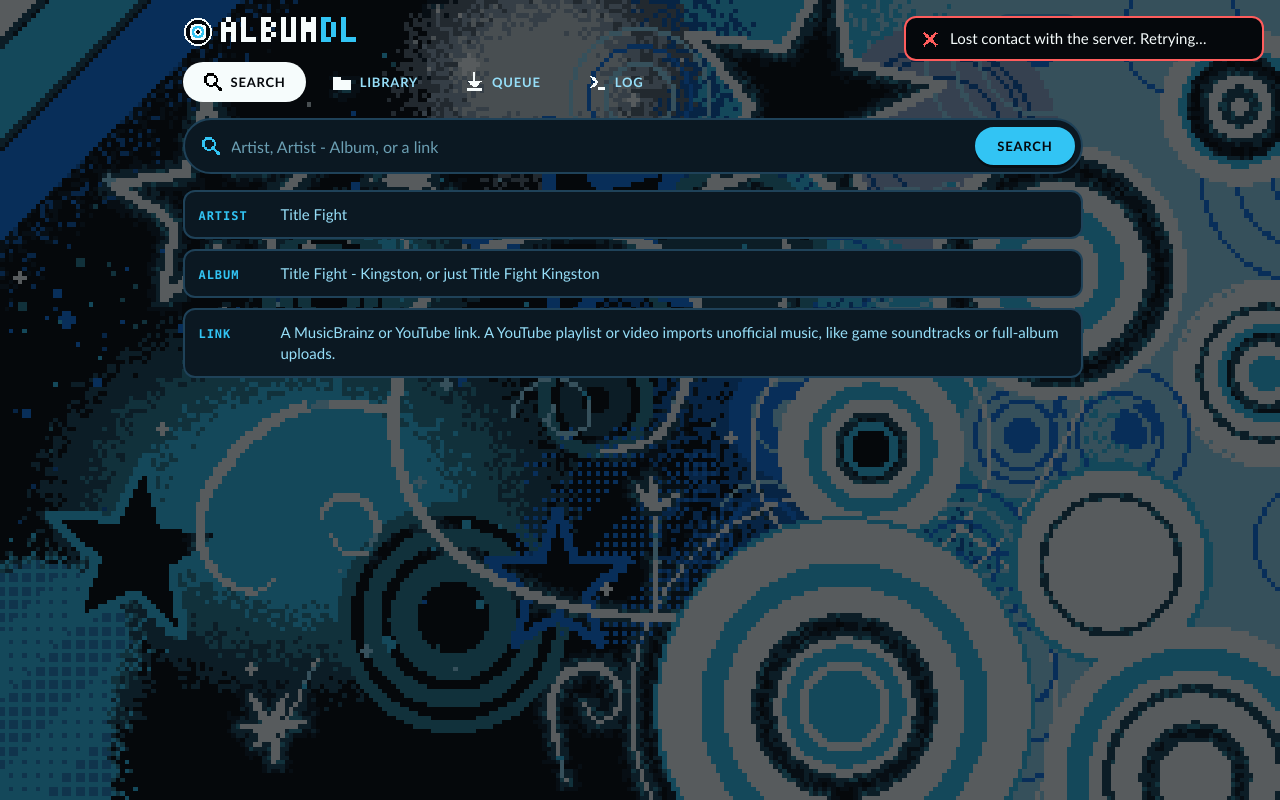
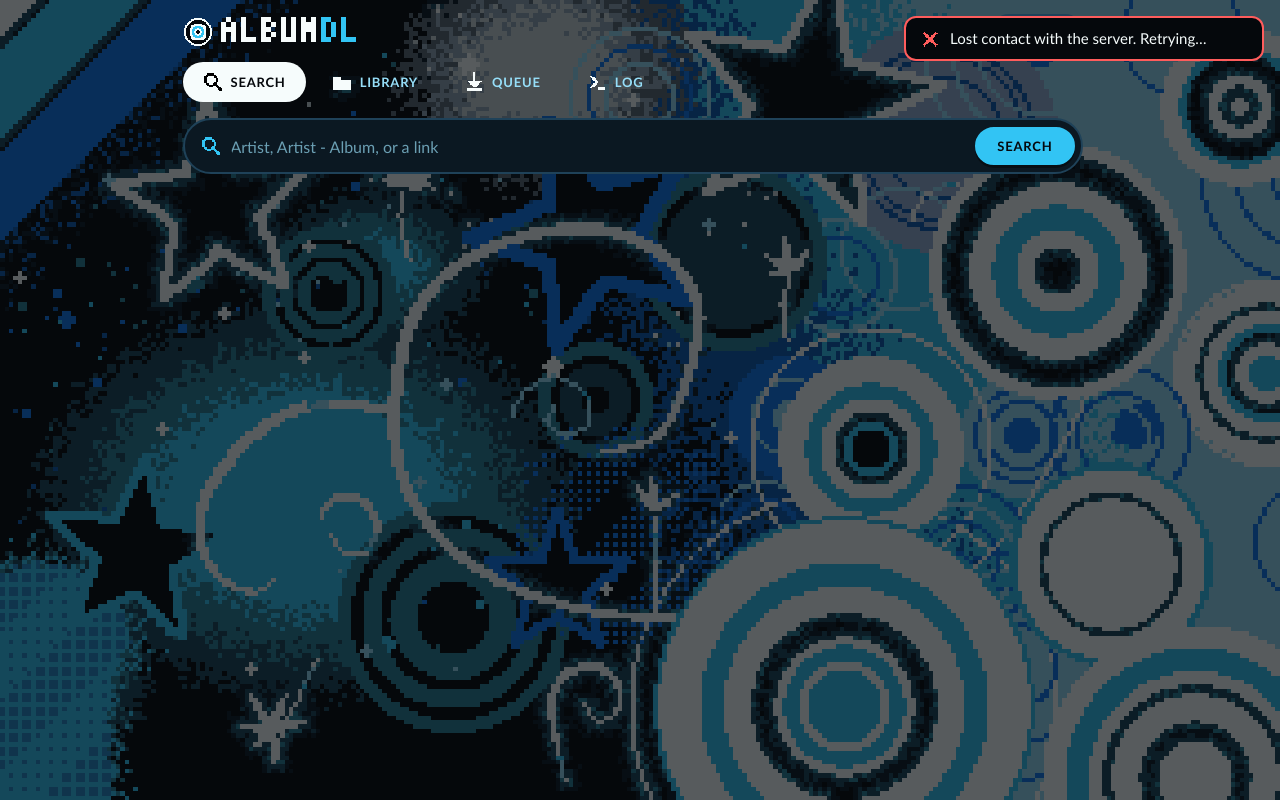
Before and after one commit to melvinczyk/AlbumDL, a Python web app: template src/albumdl/web/templates/index.html in a window 1280 px wide. Run offline with Jinja, Linux system fonts and the light colour scheme; the template is opened without the code that fills it, so the values that code supplies are empty.

Commit message:
removed defaults

```diff
--- a/src/albumdl/web/static/css/style.css
+++ b/src/albumdl/web/static/css/style.css
@@ -259,10 +259,6 @@ nav button { transition: background .2s, color .2s; }
 
 .lrow.upl .cover { width: 96px; aspect-ratio: 16 / 9; }
 .lrow.upl .jtext b { white-space: normal; display: -webkit-box; -webkit-line-clamp: 2; -webkit-box-orient: vertical; overflow: hidden; }
-.howto { display: grid; gap: 10px; margin-top: 8px; }
-.howto div { display: grid; grid-template-columns: 70px minmax(0, 1fr); gap: 12px; align-items: baseline; padding: 12px 14px; background: var(--p); border: 2px solid var(--line); border-radius: 12px; }
-.howto b { color: var(--c1); font: 800 12px var(--mono); letter-spacing: .08em; text-transform: uppercase; }
-.howto span { color: var(--c2); }
 
 .edit { margin-bottom: 18px; padding: 14px; background: var(--p); border: 2px solid var(--c1); border-radius: 14px; }
 .edit .bar { margin-top: 0; }
--- a/src/albumdl/web/templates/index.html
+++ b/src/albumdl/web/templates/index.html
@@ -37,11 +37,7 @@
     </form>
     <div id="artistBar"></div>
     <div id="similar"></div>
-    <div id="results"><div class="howto">
-      <div><b>Artist</b><span>Title Fight</span></div>
-      <div><b>Album</b><span>Title Fight - Kingston, or just Title Fight Kingston</span></div>
-      <div><b>Link</b><span>A MusicBrainz or YouTube link. A YouTube playlist or video imports unofficial music, like game soundtracks or full-album uploads.</span></div>
-    </div></div>
+    <div id="results"></div>
   </main>
 
   <main class="view" id="v-library">
```
